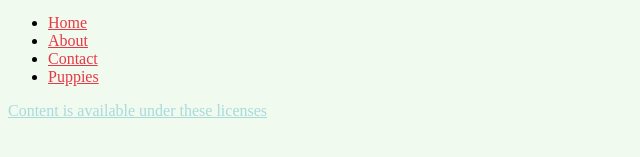
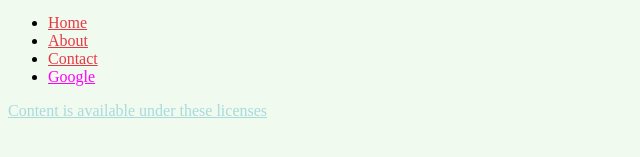
Before and after one commit to VASU492001/WebBootcamp, a plain HTML site: page CSS Selectors/index2.html in a window 1280 px wide. Shown: the part 517-674 px from the top of the page, 0-640 px from the left. Drawn offline with Linux system fonts and the light colour scheme.

Commit message:
Modified

```diff
--- a/CSS Selectors/app2.css
+++ b/CSS Selectors/app2.css
@@ -58,5 +58,5 @@ section.post {
 }
 
 a[href*="google"] {
-    color: blue;
+    color: magenta;
 }
--- a/CSS Selectors/index2.html
+++ b/CSS Selectors/index2.html
@@ -48,7 +48,7 @@
 
                 <li><a href="#contact">Contact</a></li>
 
-                <li><a href=#puppies>Puppies</a></li>
+                <li><a href="www.google.com">Google</a></li>
             </ul>
         </nav>
         <a href="#license">Content is available under these licenses</a>
```
